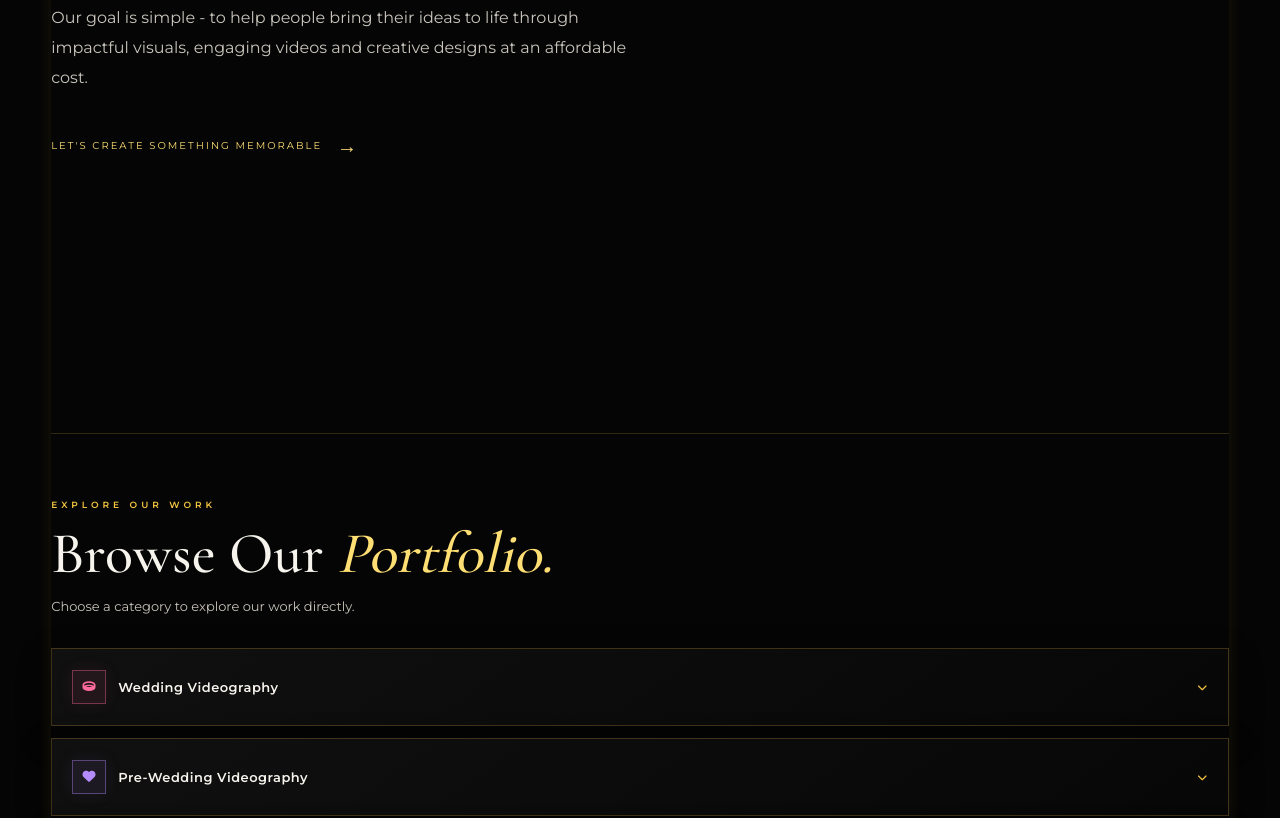
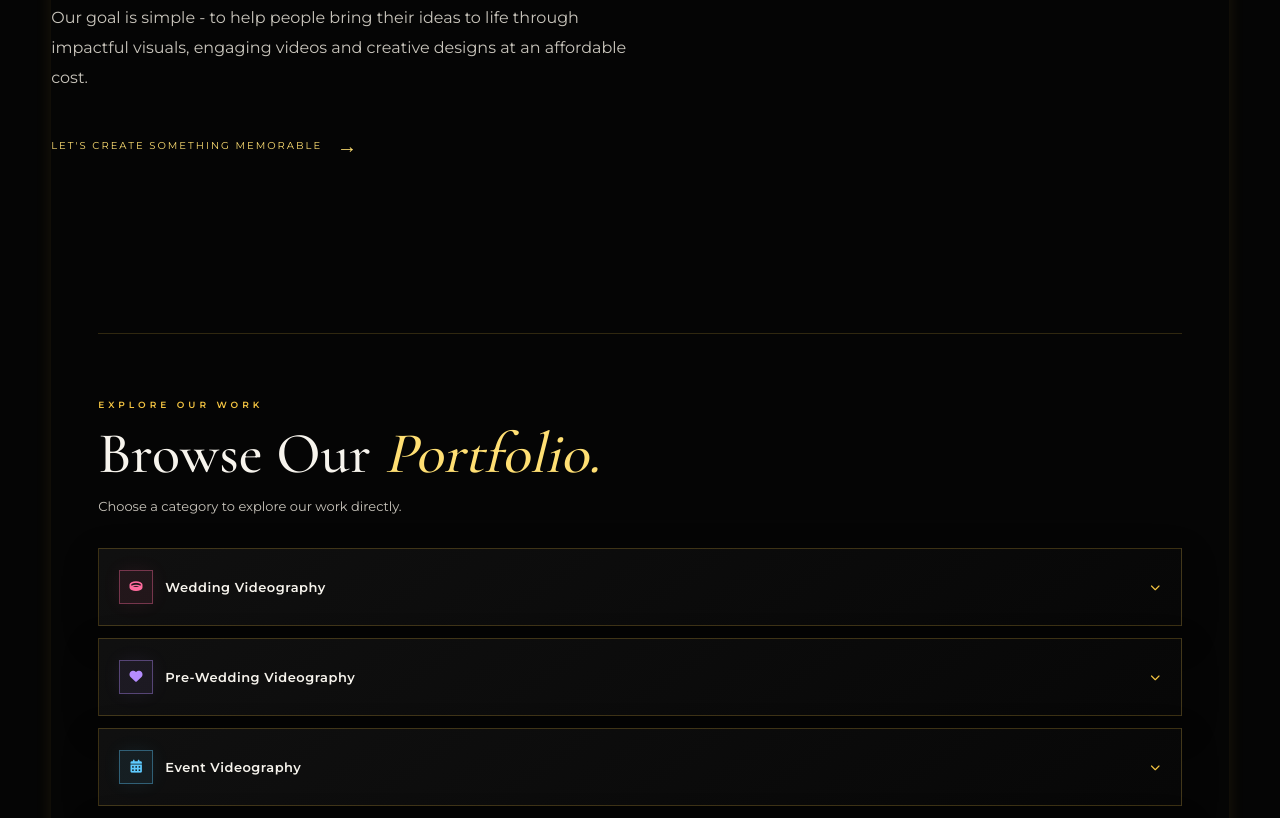
Before and after one commit to SantoshMane-Dev/YS-multimedia-portfolio, a plain HTML site: page index.html in a window 1280 px wide. Shown: the part 1527-2345 px from the top of the page. Drawn offline with nearby package versions, Linux system fonts and the light colour scheme.

Commit message:
Updation Of Menu And Work Section

```diff
--- a/index.html
+++ b/index.html
@@ -208,7 +208,7 @@
         <!-- =========================
              PORTFOLIO CATEGORY EXPLORER
         ========================== -->
-        <section id="our-work" class="our-work section"></section>
+        <section id="our-work" class="our-work section">
         <div class="portfolio-explorer reveal" aria-label="Portfolio categories">
           <div class="portfolio-explorer-heading">
             <span class="eyebrow">EXPLORE OUR WORK</span>
@@ -281,6 +281,7 @@
             </div>
           </div>
         </div>
+      </section>
 
 
 
```
